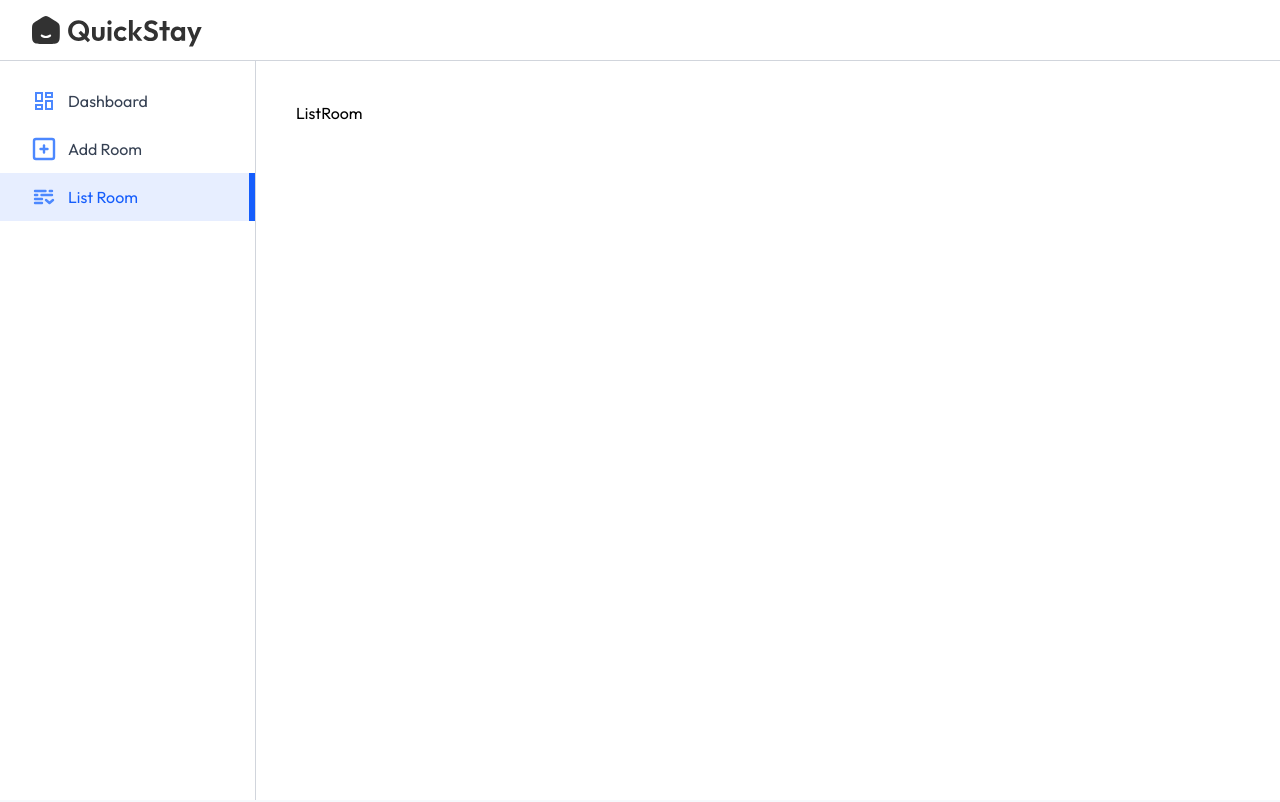
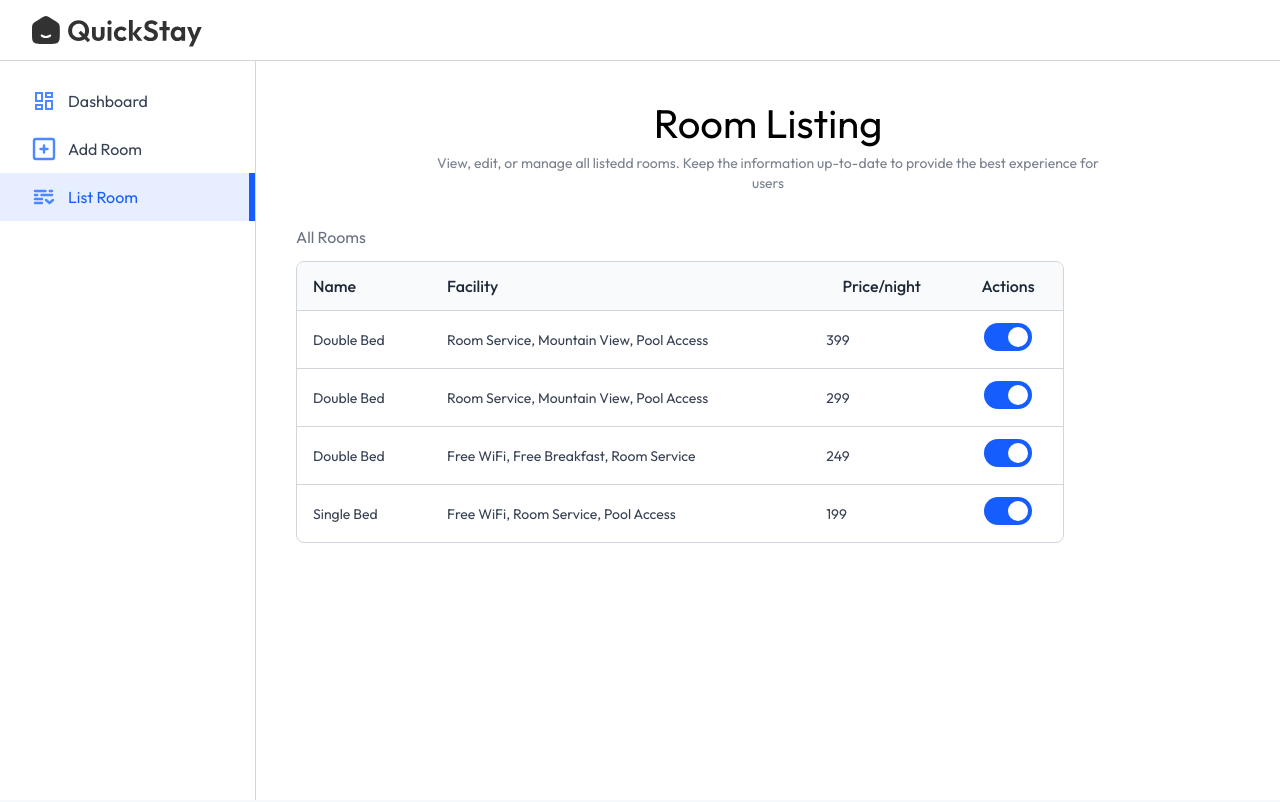
Before and after one commit to dubeyaayushi/Hotel_booking, a React (Vite) app in the folder client/: page /owner/list-room in a window 1280 px wide. Shown: the top 802 px of the page. Built offline with nearby package versions, Linux system fonts and the light colour scheme; a web font is replaced by a local one.

Commit message:
List Rooms Page frontend is completed all frontend pages are created now we will move towards the backend

```diff
--- a/client/src/pages/hotelOwner/ListRoom.jsx
+++ b/client/src/pages/hotelOwner/ListRoom.jsx
@@ -1,8 +1,57 @@
 import React from 'react'
+import Title from '../../components/Title'
+import { assets, roomsDummyData } from '../../assets/assets'
+import { useState } from 'react'
+const ListRoom = () => {
 
-const ListRoom = () => {
+   const [rooms, setRooms] = useState(roomsDummyData)
+
   return (
-    <div>ListRoom</div>
+    <div>
+      <Title align='left' font='outfit' title='Room Listing' subTitle='View, edit, or manage all listedd rooms. Keep the
+      information up-to-date to provide the best experience for users' />
+      <p className='text-gray-500 mt-8'>All Rooms</p>
+      <div className='w-full max-w-3xl text-left border border-gray-300 rounded-lg max-h-80 overflow-y-scroll mt-3'>
+
+        <table className='w-full'>
+           <thead className='bg-gray-50'>
+        <tr>
+          <th className='py-3 px-4 text-gray-800 font-medium'> Name</th>
+          <th className='py-3 px-4 text-gray-800 font-medium max-sm-hidden'>Facility</th>
+          <th className='py-3 px-4 text-gray-800 font-medium text-center'>Price/night</th>
+          <th className='py-3 px-4 text-gray-800 font-medium text-center'>Actions</th>
+        </tr>
+        </thead>
+        <tbody className='text-sm'>
+          {
+            rooms.map((item, index)=>(
+
+              <tr key={index}>
+                <td className='py-3 px-4 text-gray-700 border-t border-gray-300'>
+                {item.roomType}
+                </td>
+                <td className='py-3 px-4 text-gray-700 border-t border-gray-300 max-sm:hidden'>
+                  {item.amenities.join(', ')}
+                </td>
+                <td className='py-3 px-4 text-gray-700 border-t border-gray-300'>
+                  {item.pricePerNight}
+                </td>
+                <td className='py-3 px-4 border-t border-gray-300 text-sm text-red-500 text-center'>
+                  <label className='relative inline-flex items-center cursor-pointer text-gray-900 gap-3'>
+                    <input type='checkbox' className='sr-only peer' checked={item.isAvailable}/>
+                    <div className='w-12 h-7 bg-slate-300 rounded-full peer peer-checked:bg-blue-600 transition-colors duration-200'></div>
+                      <span className='dot absolute left-1 top-1 w-5 h-5 bg-white rounded-full transition-transform duration-200 ease-in-out peer-checked:translate-x-5'></span>
+
+                  </label>
+                </td>
+              </tr>
+            ))
+          }
+
+        </tbody>
+        </table>
+      </div>
+    </div>
   )
 }
 
```
